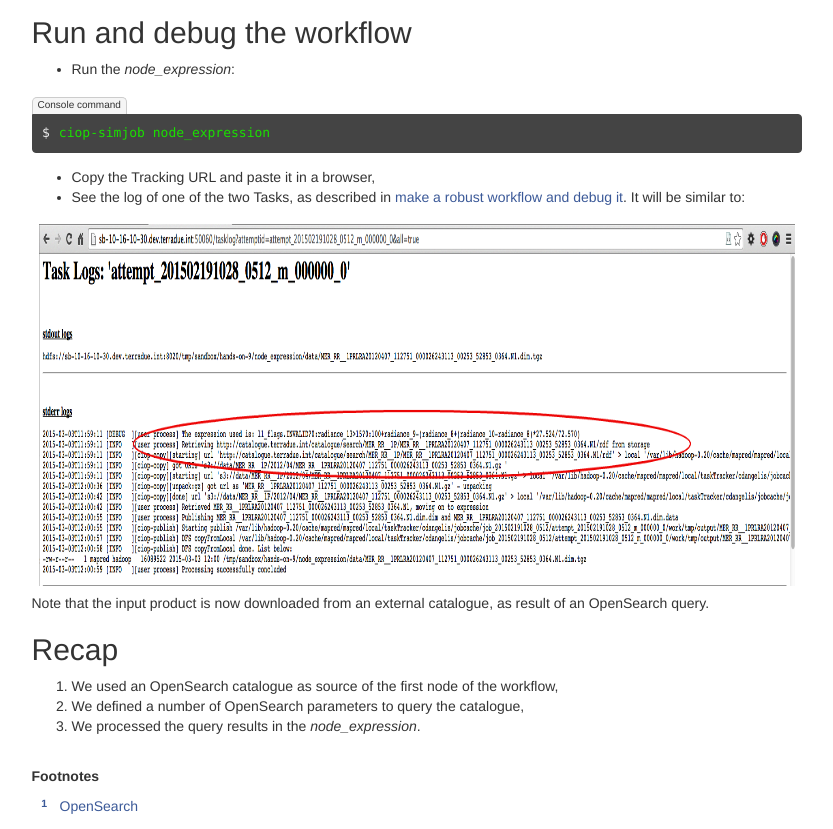
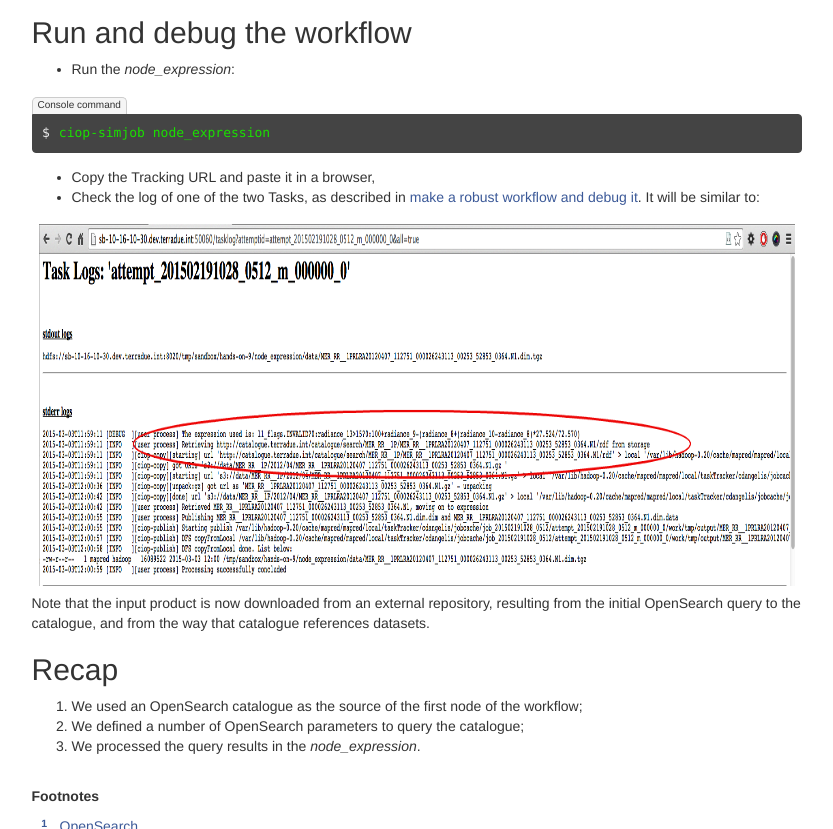
Before and after one commit to Terradue/doc-developer-sandbox, a Sphinx documentation site: the page built from source/developer/catalogue.rst, in a window 1280 px wide and 900 px high, scrolled down 865 px, cut to the strip 71-900 px from the top of the window. Shown: the whole strip, without its empty margins (331-1164 px from the left). Built offline with Sphinx 7.4.7, drawn with Linux system fonts in a browser that asks for light colours; pages that are not in the unit, such as notebooks, are missing from menus; some of the changed text lies outside the part shown.

Commit message:
Update catalogue.rst

```diff
--- a/source/developer/catalogue.rst
+++ b/source/developer/catalogue.rst
@@ -3,7 +3,8 @@
 Hands-On Exercise 9: using an OpenSearch catalogue
 ###################################################
 
-In this exercise we will use an OpenSearch [#f1]_ catalogue URL as input source of the workflow, querying the catalogue with OpenSearch parameters.
+In this exercise we will use an OpenSearch [#f1]_ catalogue URL as the input source of the workflow,
+and query the catalogue with OpenSearch parameters to get the input products.
 
 Prerequisite
 =============
@@ -61,19 +62,19 @@
 
 * Copy the Tracking URL and paste it in a browser,
 
-* See the log of one of the two Tasks, as described in :doc:`make a robust workflow and debug it <debug>`. It will be similar to:
+* Check the log of one of the two Tasks, as described in :doc:`make a robust workflow and debug it <debug>`. It will be similar to:
 
 .. figure:: includes/catalogue/gui1.png
    :scale: 80 %
    :alt: Task output
 
-Note that the input product is now downloaded from an external catalogue, as result of an OpenSearch query.
+Note that the input product is now downloaded from an external repository, resulting from the initial OpenSearch query to the catalogue, and from the way that catalogue references datasets.
 
 Recap
 =====
 
-#. We used an OpenSearch catalogue as source of the first node of the workflow,
-#. We defined a number of OpenSearch parameters to query the catalogue,
+#. We used an OpenSearch catalogue as the source of the first node of the workflow;
+#. We defined a number of OpenSearch parameters to query the catalogue;
 #. We processed the query results in the *node_expression*.
 
 .. rubric:: Footnotes
```
Also changed, not shown: other parts of source/developer/catalogue.rst (+2 -2 lines).
